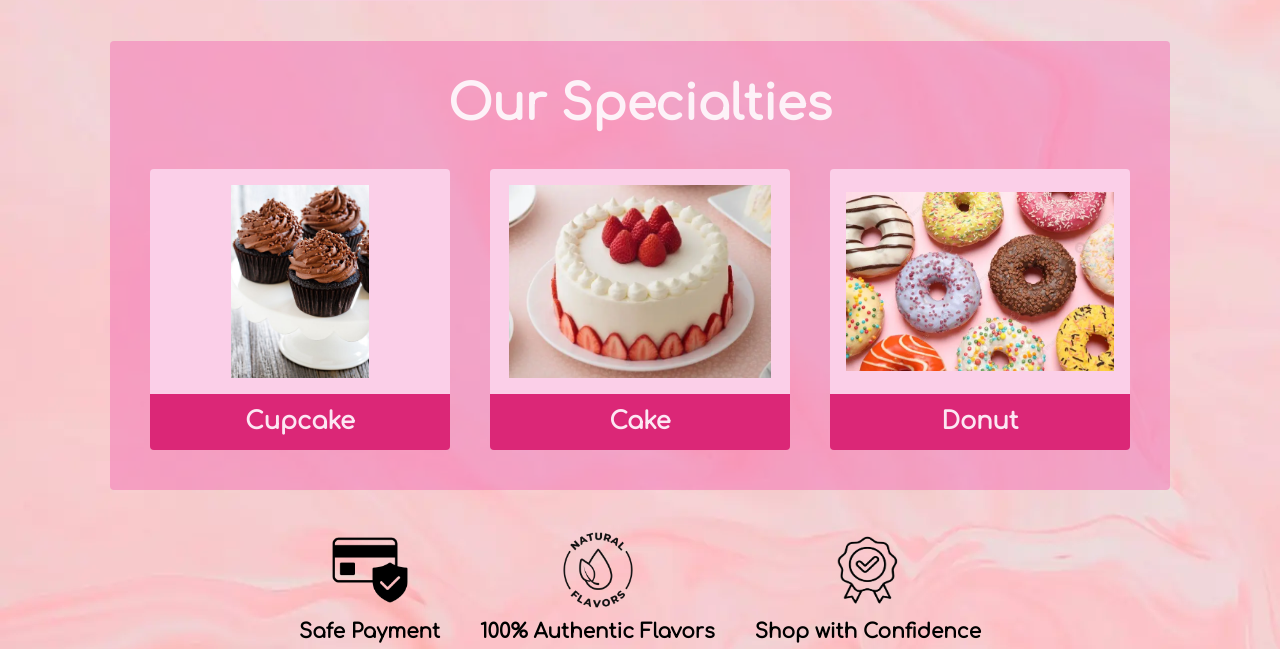
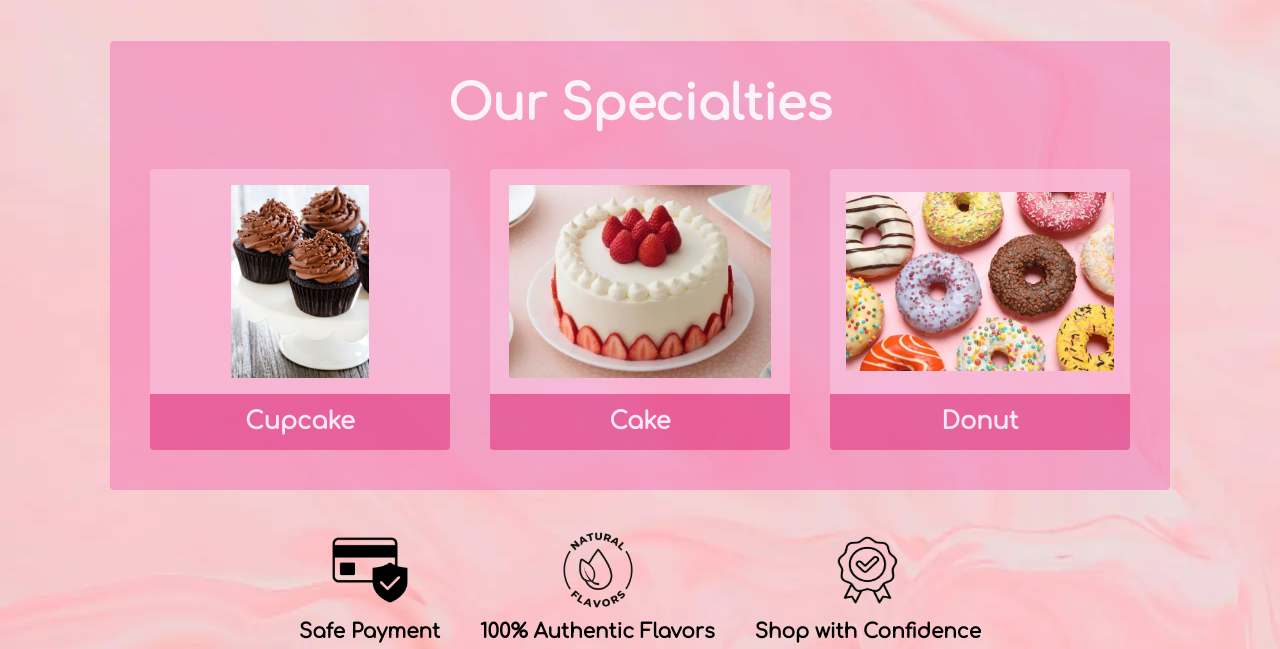
Before and after one commit to libresoul/rosemary, a PHP site: page / in a window 1280 px wide. Shown: the part 739-1388 px from the top of the page. Run offline with PHP 8.4, Linux system fonts and the light colour scheme; style sheets or scripts are compiled from the project's sources.

Commit message:
style(index.php): finishes adding partial transparency

```diff
--- a/index.php
+++ b/index.php
@@ -25,10 +25,10 @@ include_once 'includes/header.inc.php';
         <h3 class="text-5xl text-pink-50 font-semibold text-center pt-10">Our Specialties</h3>
         <div class="flex justify-center gap-10 p-10">
             <div class="cursor-pointer group overflow-hidden relative text-pink-100 max-w-[300px] min-w-[250px] mx-auto transition-all duration-500 hover:scale-125 hover:z-10 rounded">
-                <div class="flex items-center justify-center w-full aspect-[4/3] p-4 bg-pink-200">
+                <div class="flex items-center justify-center w-full aspect-[4/3] p-4 bg-pink-200/50">
                     <img src="images/static/Cupcakes.jpg" alt="Cupcake" class="max-w-full max-h-full object-contain transition-transform duration-500 group-hover:scale-105">
                 </div>
-                <div class="bg-pink-600 w-full p-3 text-center">
+                <div class="bg-pink-600/50 w-full p-3 text-center">
                     <span class="text-pink-100 text-2xl font-semibold">Cupcake</span>
                 </div>
                 <div class="absolute bg-pink-600 bottom-0 w-full p-4 text-center text-pink-100 text-xl opacity-0 transition-opacity duration-500 group-hover:opacity-100">
@@ -36,10 +36,10 @@ include_once 'includes/header.inc.php';
                 </div>
             </div>
             <div class="cursor-pointer group overflow-hidden relative text-pink-100 max-w-[300px] min-w-[250px] mx-auto transition-all duration-500 hover:scale-125 hover:z-10 rounded">
-                <div class="flex items-center justify-center w-full aspect-[4/3] p-4 bg-pink-200">
+                <div class="flex items-center justify-center w-full aspect-[4/3] p-4 bg-pink-200/50">
                     <img src="images/static/Cake.webp" alt="Cake" class="max-w-full max-h-full object-contain transition-transform duration-500 group-hover:scale-105">
                 </div>
-                <div class="bg-pink-600 w-full p-3 text-center">
+                <div class="bg-pink-600/50 w-full p-3 text-center">
                     <span class="text-pink-100 text-2xl font-semibold">Cake</span>
                 </div>
                 <div class="absolute bg-pink-600 bottom-0 w-full p-4 text-center text-pink-100 text-xl opacity-0 transition-opacity duration-500 group-hover:opacity-100">
@@ -47,10 +47,10 @@ include_once 'includes/header.inc.php';
                 </div>
             </div>
             <div class="cursor-pointer group overflow-hidden relative text-pink-100 max-w-[300px] min-w-[250px] mx-auto transition-all duration-500 hover:scale-125 hover:z-10 rounded">
-                <div class="flex items-center justify-center w-full aspect-[4/3] p-4 bg-pink-200">
+                <div class="flex items-center justify-center w-full aspect-[4/3] p-4 bg-pink-200/50">
                     <img src="images/static/donut.webp" alt="Donut" class="max-w-full max-h-full object-contain transition-transform duration-500 group-hover:scale-105">
                 </div>
-                <div class="bg-pink-600 w-full p-3 text-center">
+                <div class="bg-pink-600/50 w-full p-3 text-center">
                     <span class="text-pink-100 text-2xl font-semibold">Donut</span>
                 </div>
                 <div class="absolute bg-pink-600 bottom-0 w-full p-4 text-center text-pink-100 text-xl opacity-0 transition-opacity duration-500 group-hover:opacity-100">
```
